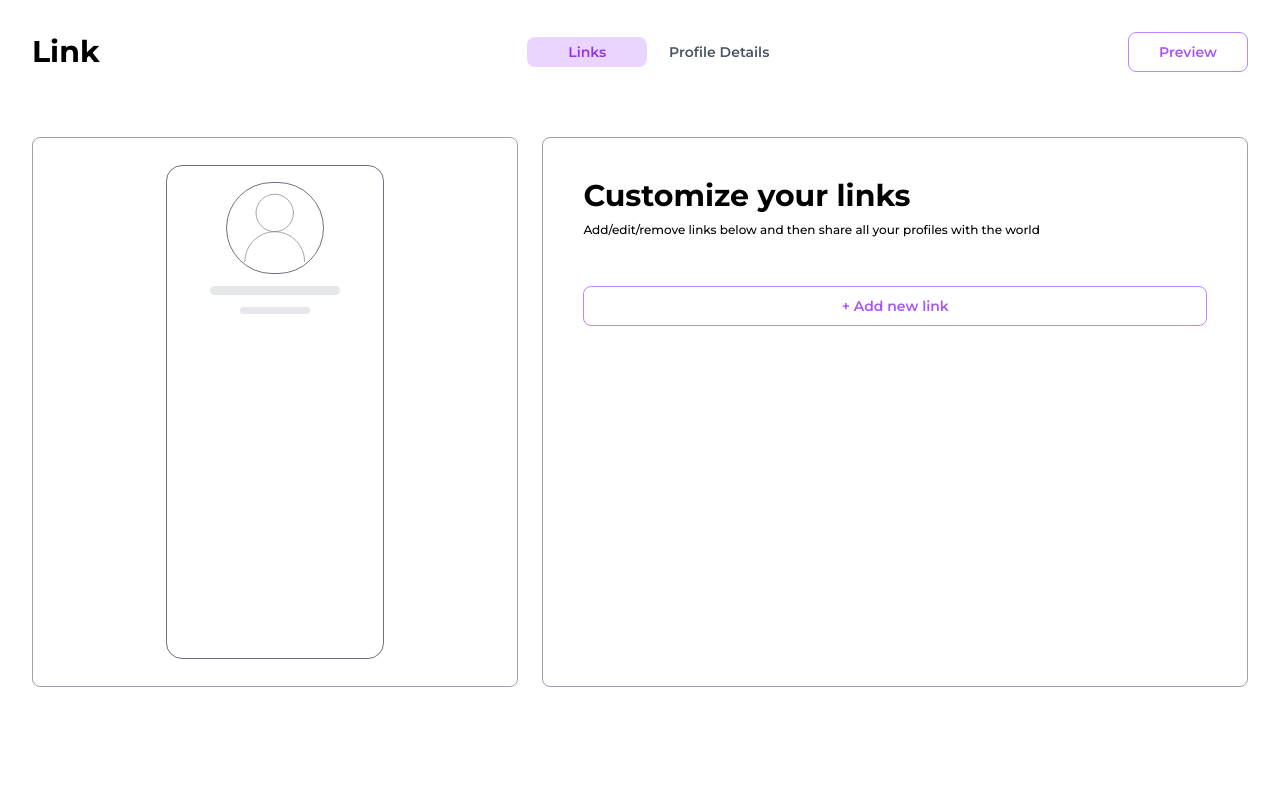
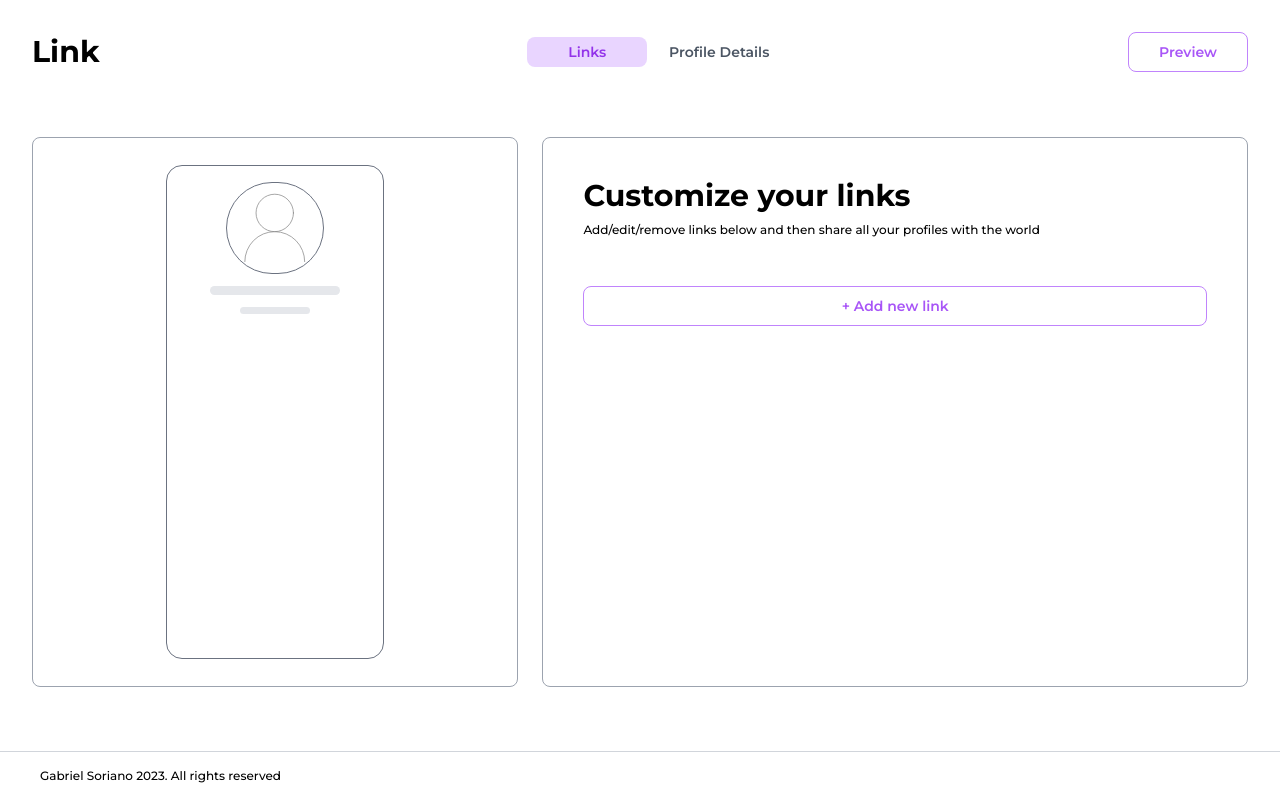
Before and after one commit to JustGabo/linksharing, a React (Vite) app: page /create in a window 1280 px wide. Built offline with nearby package versions, Linux system fonts and the light colour scheme.

Commit message:
feat: adding the footer to all pages

```diff
--- a/src/components/footer.tsx
+++ b/src/components/footer.tsx
@@ -1,7 +1,7 @@
 
 export const footer = () => {
   return (
-    <div className="absolute bottom-0 w-[95%] text-xs border-gray-300 font-medium p-4 border-t">
+    <div className="absolute bottom-0 px-10 w-[100%] right-0 left-0 m-auto text-xs border-gray-300 font-medium py-4 border-t">
         <p>Gabriel Soriano 2023. All rights reserved</p>
     </div>
   )
--- a/src/pages/create.tsx
+++ b/src/pages/create.tsx
@@ -3,6 +3,7 @@ import { Customize } from "../components/customize";
 import { Personal } from "../components/personal";
 import { Mock } from "../components/mock";
 import { Link } from "react-router-dom";
+import {footer as Footer} from '../components/footer'
 
 export function Create() {
   const [isActive, setIsActive] = useState("link");
@@ -58,6 +59,9 @@ export function Create() {
           {isActive == "link" ? <Customize /> : <Personal />}
         </div>
       </div>
+      <footer>
+        <Footer/>
+      </footer>
     </div>
   );
 }
--- a/src/pages/preview.tsx
+++ b/src/pages/preview.tsx
@@ -1,5 +1,6 @@
 import { Link } from "react-router-dom";
 import { Mock } from "../components/mock-preview";
+import {footer as Footer} from '../components/footer'
 
 export const Preview = () => {
   return (
@@ -21,6 +22,9 @@ export const Preview = () => {
           <Mock />
         </div>
       </main>
+      <footer>
+        <Footer/>
+      </footer>
     </div>
   );
 };
--- a/src/pages/search.tsx
+++ b/src/pages/search.tsx
@@ -1,6 +1,7 @@
 import { Link } from "react-router-dom";
 import { Search as SearchIcon } from "lucide-react";
 import { useState } from "react";
+import {footer as Footer} from '../components/footer'
 
 export const Search = () => {
   const [isActive, setIsActive] = useState(false);
@@ -33,6 +34,9 @@ export const Search = () => {
       <main>
         <h2>Search for profiles</h2>
       </main>
+      <footer>
+        <Footer/>
+      </footer>
     </div>
   );
 };
```
